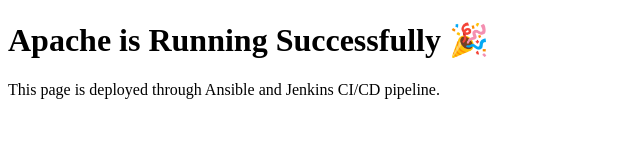
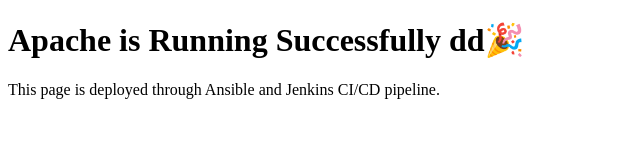
Before and after one commit to VamsiJaddu/Apache-update, a plain HTML site: page playbooks/files/index.html in a window 1280 px wide. Shown: the whole page, without its empty margins (0-640 px from the left). Drawn offline with Linux system fonts and the light colour scheme.

Commit message:
Update index.html

```diff
--- a/playbooks/files/index.html
+++ b/playbooks/files/index.html
@@ -4,7 +4,7 @@
     <title>Welcome to Apache</title>
 </head>
 <body>
-    <h1>Apache is Running Successfully 🎉</h1>
+    <h1>Apache is Running Successfully dd🎉</h1>
     <p>This page is deployed through Ansible and Jenkins CI/CD pipeline.</p>
 </body>
 </html>
```
